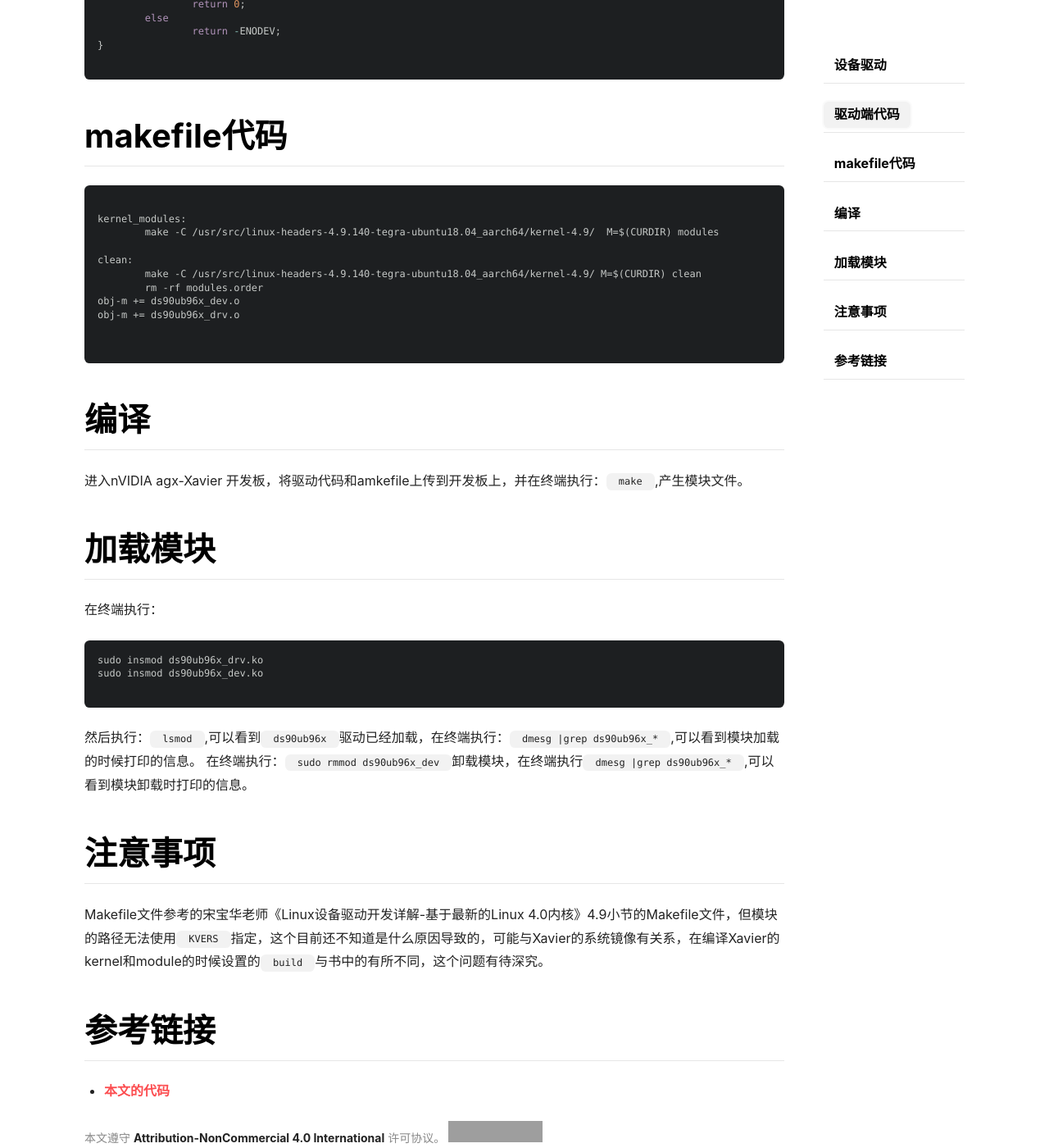
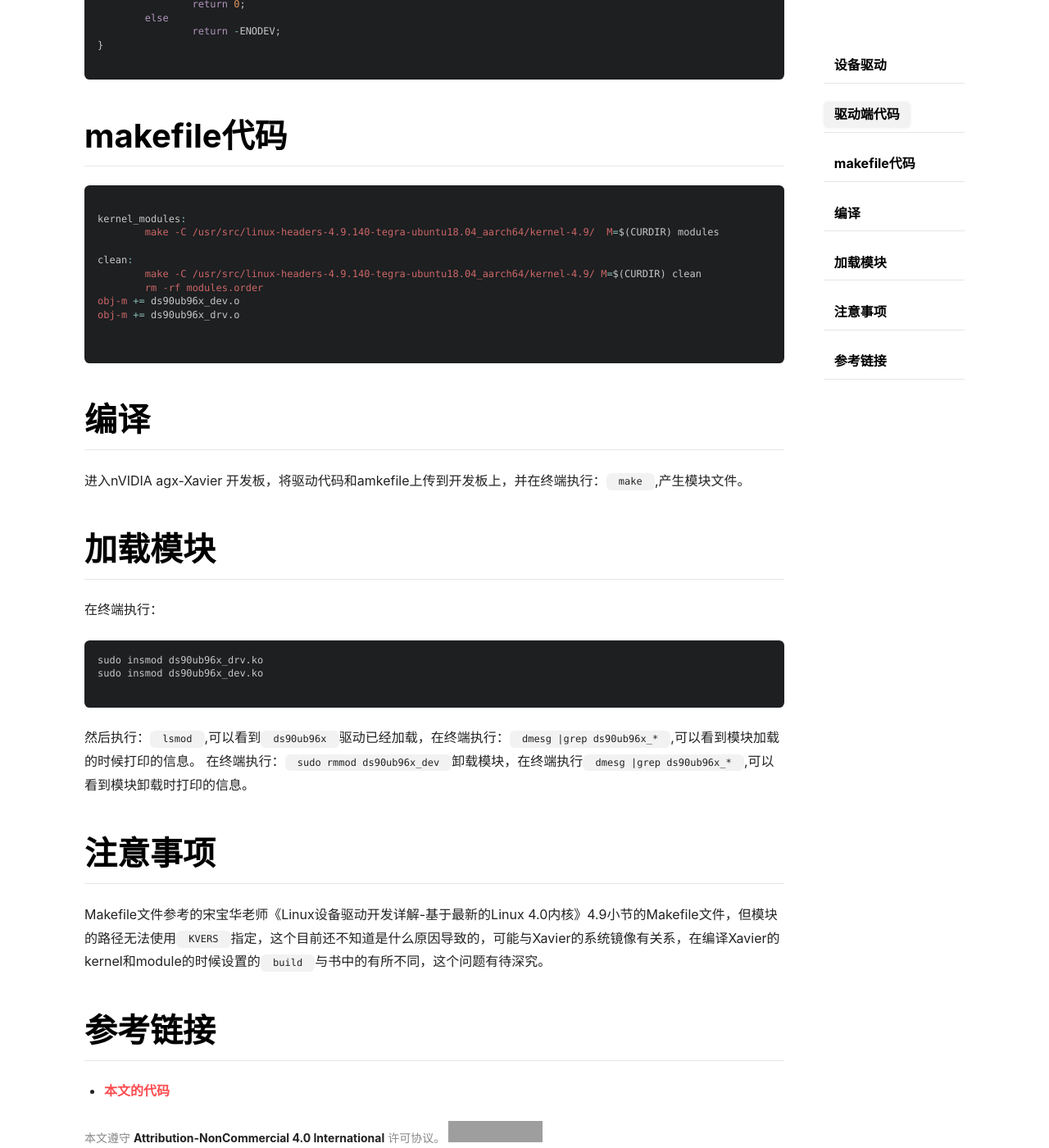
Before and after one commit to releung/sunzhongmeng.github.io, a Jekyll site: the page built from _posts/2019-05-06-first-i2c-driver-on-xavier.md, in a window 1280 px wide and 1400 px high, scrolled down 1980 px. Shown: the whole window at 82% size. Built offline with Jekyll 4.4.1, drawn with Linux system fonts in a browser that asks for light colours; nearby versions of some CDN libraries; comment, search, counter and statistics services are not loaded; grey boxes are pictures that could not be loaded.

Commit message:
change 2019-05-06-first-i2c-driver-on-xavier.md

````diff
--- a/_posts/2019-05-06-first-i2c-driver-on-xavier.md
+++ b/_posts/2019-05-06-first-i2c-driver-on-xavier.md
@@ -97,7 +97,7 @@ static int ds90ub96x_dev_init(void)
 ```
 
 # makefile代码
-```
+``` makefile
 
 kernel_modules:
         make -C /usr/src/linux-headers-4.9.140-tegra-ubuntu18.04_aarch64/kernel-4.9/  M=$(CURDIR) modules
@@ -115,7 +115,7 @@ obj-m += ds90ub96x_drv.o
 
 # 加载模块
 在终端执行：
-```
+``` shell
 sudo insmod ds90ub96x_drv.ko
 sudo insmod ds90ub96x_dev.ko
 
````
